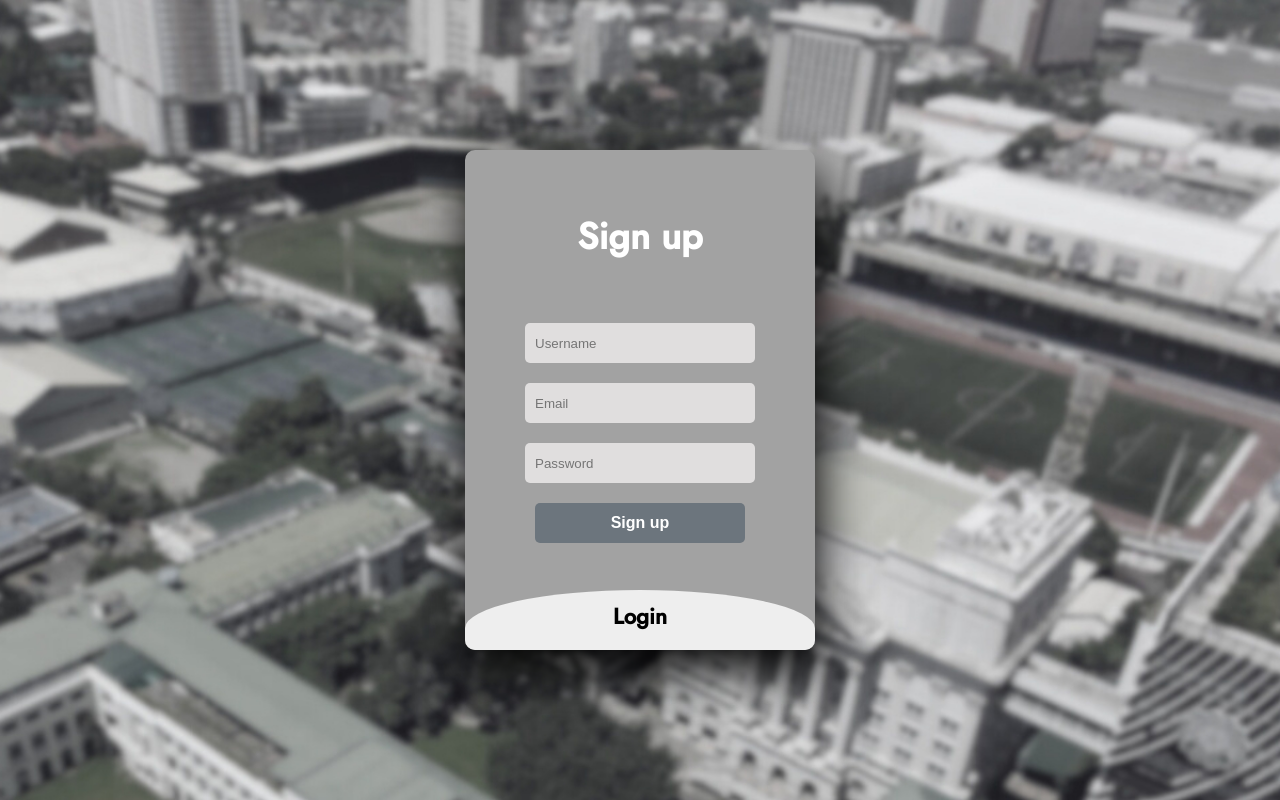
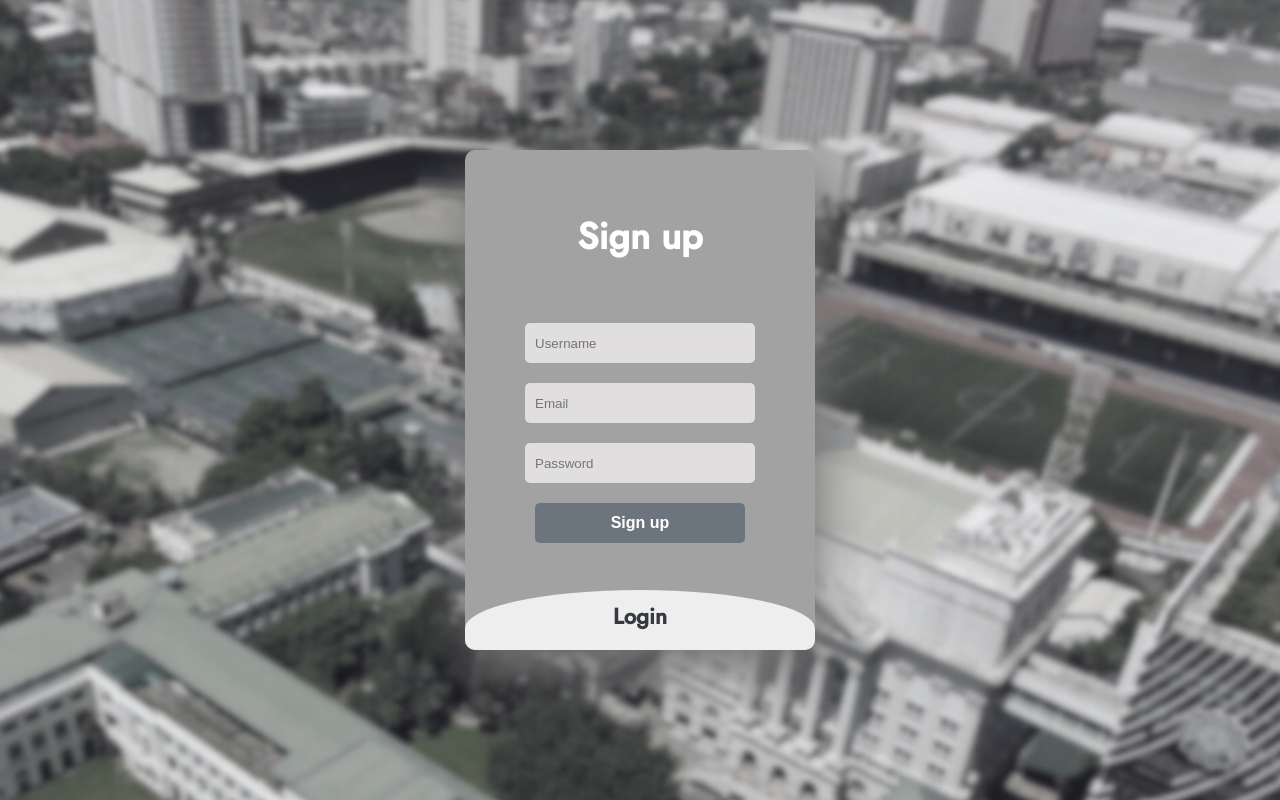
Before and after one commit to SakuZN/CCAPDEV_Dormable, a website: page web_pages/login.html in a window 1280 px wide. Drawn offline with Linux system fonts and the light colour scheme.

Commit message:
Minimal Design Changes
- changed Login text to a dark tone of gray
- changed shadow to a lighter, subtle color

```diff
--- a/assets/css/template-login.css
+++ b/assets/css/template-login.css
@@ -25,7 +25,7 @@ body{
 	background: #a2a2a2;
 	overflow: hidden;
 	border-radius: 10px;
-	box-shadow: 5px 20px 50px #000;
+	box-shadow: 5px 20px 50px #757575;
 }
 #chk{
 	display: none;
@@ -85,7 +85,7 @@ button:hover{
 	transition: .8s ease-in-out;
 }
 .login label{
-	color: #000;
+	color: #343a40;
 	transform: scale(.6);
 }
 
```
